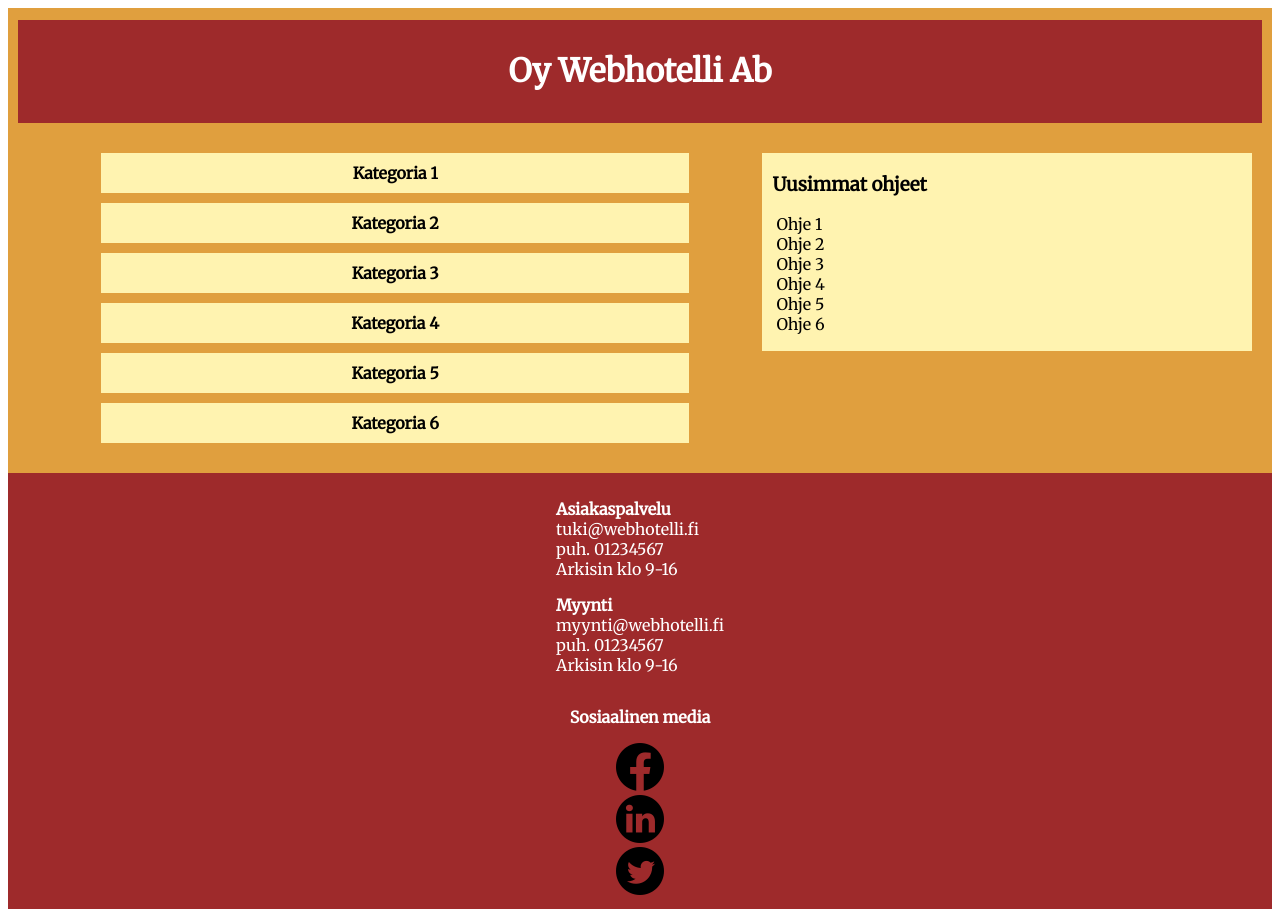
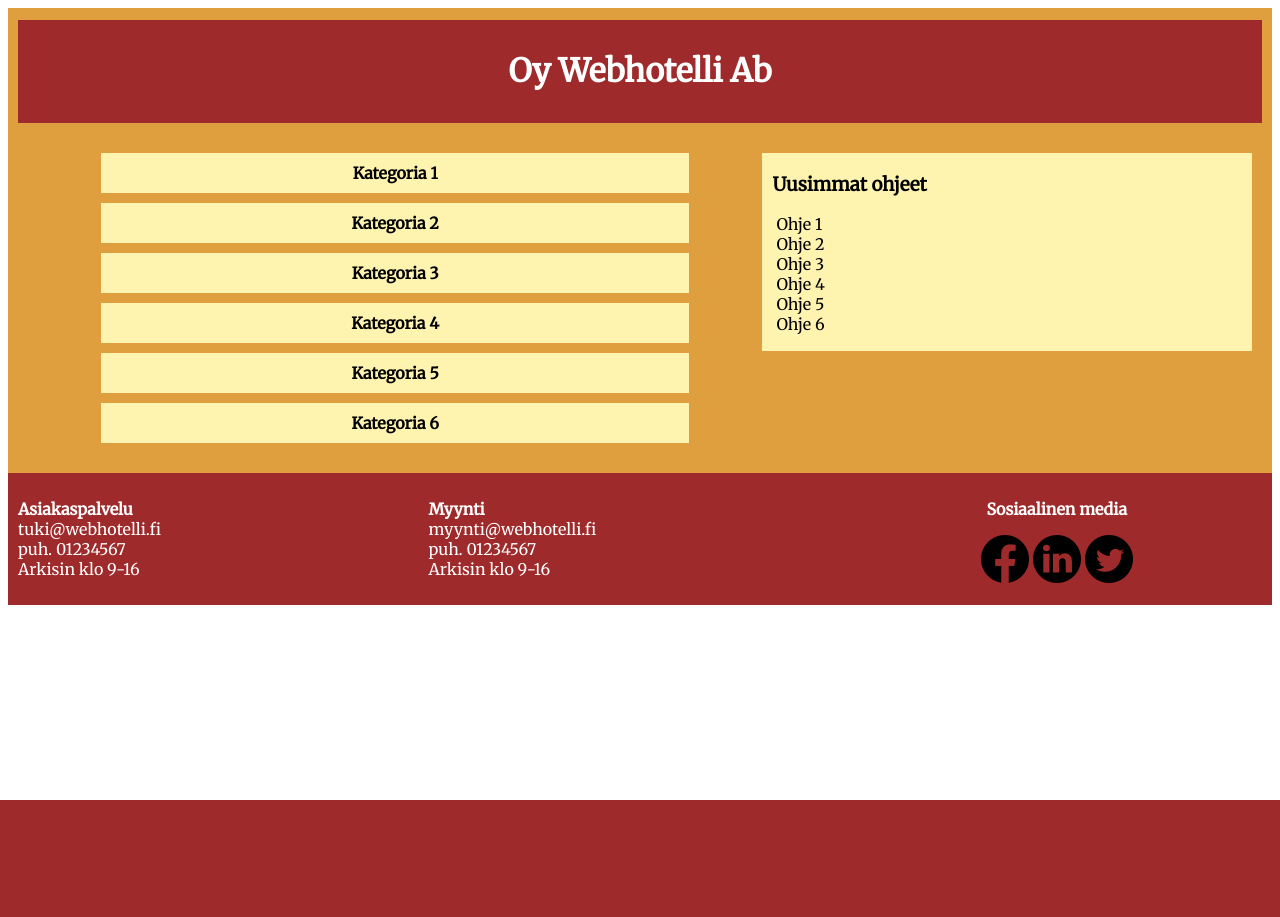
Before and after one commit to BenkkuH/Projekti, a PHP site: page /etusivu.html in a window 1280 px wide. After the commit the page ends 800 px from the top, so only its background shows below. Run offline with PHP 8.4, Linux system fonts and the light colour scheme.

Commit message:
siivousta

```diff
--- a/-etusivu/etusivu.css
+++ b/-etusivu/etusivu.css
@@ -97,6 +97,11 @@ a.linkki {
 	display: inline-block;
 }
 
+.some p {
+	text-align: left;
+	display: inline-block;
+}
+
 .facebook_link {
 	list-style: none;
 }
@@ -130,10 +135,50 @@ a.linkki {
 		clear: both;
 	}
 
+	.footer_infot {
+		width: 50%;
+		float: left;
+	}
+
+	.footer_sisalto::after {
+		content: "";
+		display: block;
+		clear: both;
+		}
+
+	.some {
+		width: 50%;
+		float: right;
+	}
+
 }
 
 
 @media screen and (min-width: 800px) {
+	.footer_infot {
+		width: 66%;
+	}
 
+	.aspa_info {
+		width: 50%;
+		float: left;
+	}
+
+	.myynti_info {
+		width: 50%;
+		float: left;
+	}
+
+	.some {
+		width: 33%;
+	}
+
+	.somekuvake_sailio li {
+		display: inline-block;
+	}
+
+	.somekuvake_sailio a {
+		text-decoration: none;
+	}
 
 }
--- a/-etusivu/etusivu.html
+++ b/-etusivu/etusivu.html
@@ -16,7 +16,7 @@
 		</header>
 		<main>
 			<div id="kategoriat">
-				<a href="Projektityo_kategoria.html"><b>Kategoria 1</b></a>
+				<a href="../kategoriat/"><b>Kategoria 1</b></a>
 				<a href="Projektityo_kategoria.html"><b>Kategoria 2</b></a>
 				<a href="Projektityo_kategoria.html"><b>Kategoria 3</b></a>
 				<a href="Projektityo_kategoria.html"><b>Kategoria 4</b></a>
@@ -52,11 +52,10 @@
 						puh. 01234567<br>
 						Arkisin klo 9-16</p>
 					</div>
-
-
 				</div>
+				<div class="some">
+					<p><b>Sosiaalinen media</b></p>
 					<ul class="somekuvake_sailio">
-					<p><b>Sosiaalinen media</b></p>
 						<li class="facebook_link">
 							<a href="https://www.facebook.com/"><img alt="Facebook" src="icon_facebook48px.png"</a>
 						</li>
@@ -70,5 +69,6 @@
 				</div>
 			</div>
 		</div>
+	</div>
 	</body>
 </html>
```
Also changed, not shown: kategoriat/Projektityo_kategoria.html (deleted, +0 -123 lines), -etusivu/facebook_logo.png (deleted), -etusivu/linkedin_logo.png (deleted), -etusivu/twitter_logo.png (deleted), kategoriat/facebook_logo.png (deleted), kategoriat/linkedin_logo.png (deleted), kategoriat/twitter_logo.png (deleted). Lines whose indentation alone changed are shown as unchanged.
